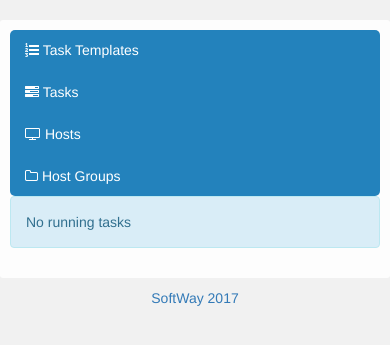
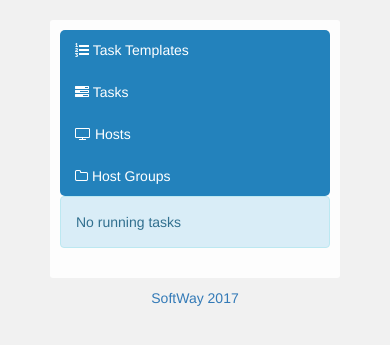
Before and after one commit to telminov/ansible-manager, a Django app: page / in a window 390 px wide. Shown: the part 50-395 px from the top of the page. Run offline with Django 3.2, Linux system fonts and the light colour scheme; data that the repository does not hold is empty; parts of the project's set-up code (start-up, migrations or seed data) failed here and were passed over; some libraries are stand-ins or nearby versions.

Commit message:
#12 адаптивная картинка

```diff
--- a/core/static/core/css/style.css
+++ b/core/static/core/css/style.css
@@ -24,6 +24,10 @@ body{
 #index_menu li:hover a{
     color: white;
     background-color: #1c638c;
+}
+
+.custom-container{
+    margin: 0 50px;
 }
 
 .white-container{
--- a/core/templates/core/base.html
+++ b/core/templates/core/base.html
@@ -74,7 +74,7 @@
 </nav>
 
 {% block content %}
-    <div class="container white-container">
+    <div class="custom-container white-container">
         {% for message in messages %}
             <div class="alert alert-{% if message.tags == 'warning' %}warning{% elif message.tags == 'error' %}danger{% else %}info{% endif %}">
                 {{ message }}
```
